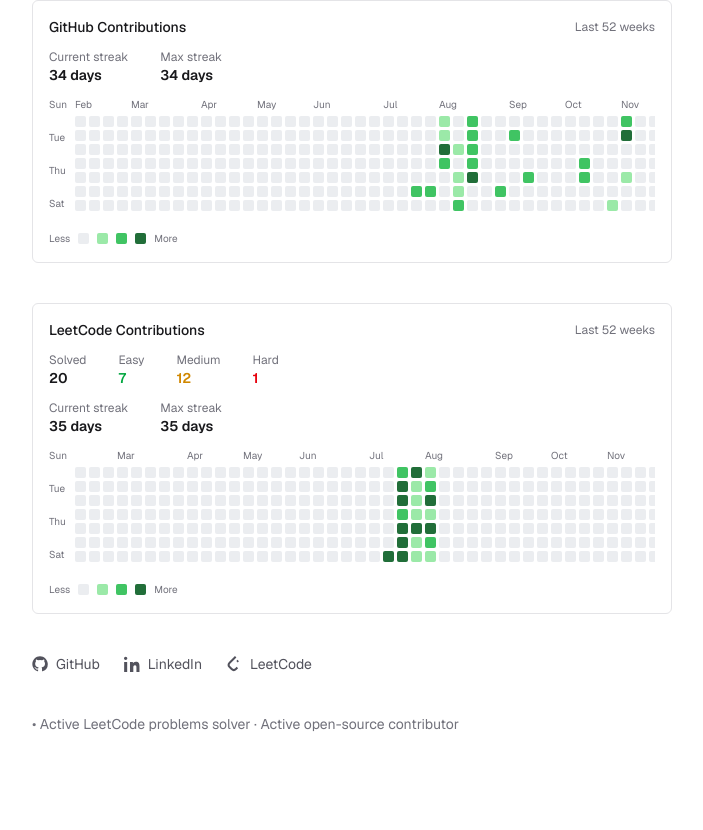
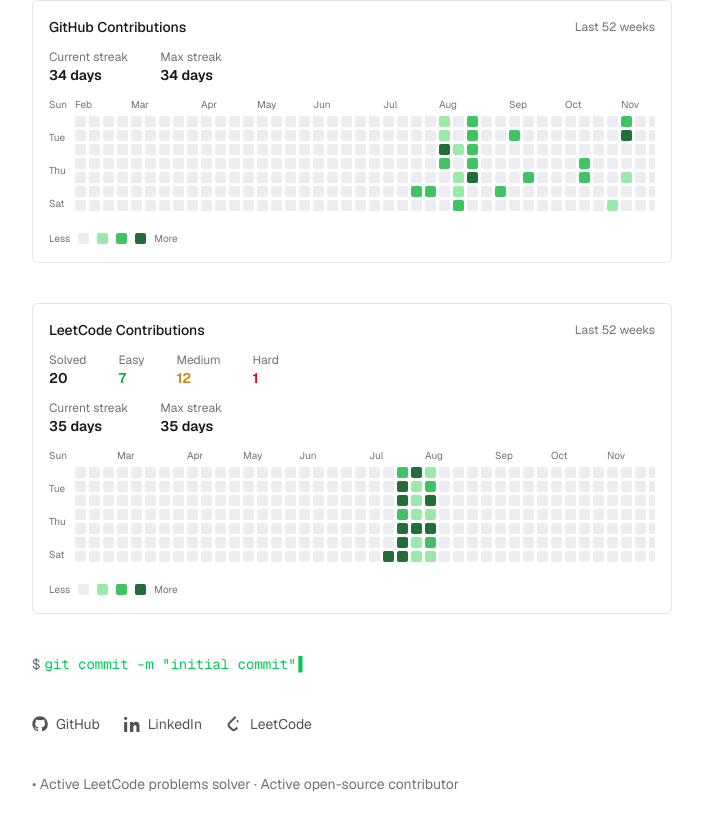
Before and after one commit to ADC-1747/portfolio_all, a Next.js app: page / in a window 1280 px wide. Shown: the part 1314-2144 px from the top of the page, without its empty margins (288-991 px from the left). Built offline with nearby package versions, Linux system fonts and the light colour scheme.

Commit message:
feat: one single workflow for github and leetcode.

```diff
--- /dev/null
+++ b/app/components/StreamingText.tsx
@@ -0,0 +1,78 @@
+
+"use client";
+
+import { useEffect, useState } from "react";
+
+type StreamingCLIProps = {
+  commands: string[];        // ["npm run build", "pnpm dev"]
+  typingSpeed?: number;      // ms per character
+  deletingSpeed?: number;    // ms per character
+  pauseAfterType?: number;   // ms before deleting
+  loop?: boolean;
+  className?: string;
+};
+
+export default function StreamingText({
+  commands,
+  typingSpeed = 40,
+  deletingSpeed = 25,
+  pauseAfterType = 1200,
+  loop = true,
+  className = "",
+}: StreamingCLIProps) {
+  const [text, setText] = useState("");
+  const [cmdIndex, setCmdIndex] = useState(0);
+  const [isDeleting, setIsDeleting] = useState(false);
+
+  useEffect(() => {
+    let timeout: NodeJS.Timeout;
+    const current = commands[cmdIndex];
+
+    if (!isDeleting) {
+      // Typing
+      if (text.length < current.length) {
+        timeout = setTimeout(() => {
+          setText(current.slice(0, text.length + 1));
+        }, typingSpeed);
+      } else {
+        // Finished typing
+        timeout = setTimeout(() => {
+          setIsDeleting(true);
+        }, pauseAfterType);
+      }
+    } else {
+      // Deleting
+      if (text.length > 0) {
+        timeout = setTimeout(() => {
+          setText(text.slice(0, -1));
+        }, deletingSpeed);
+      } else {
+        setIsDeleting(false);
+        setCmdIndex((prev) =>
+          loop ? (prev + 1) % commands.length : prev
+        );
+      }
+    }
+
+    return () => clearTimeout(timeout);
+  }, [
+    text,
+    isDeleting,
+    cmdIndex,
+    commands,
+    typingSpeed,
+    deletingSpeed,
+    pauseAfterType,
+    loop,
+  ]);
+
+  return (
+    <div
+      className={`flex items-center font-mono text-sm ${className}`}
+    >
+      <span className="mr-1 text-zinc-500">$</span>
+      <span>{text}</span>
+      <span className="ml-[2px] animate-pulse">▍</span>
+    </div>
+  );
+}
--- a/app/page.tsx
+++ b/app/page.tsx
@@ -2,6 +2,7 @@
 import Link from "next/link";
 import GitHubContributions from "./components/GitHubContributions";
 import LeetCodeContributions from "./components/LeetCodeContributions";
+import StreamingText from "./components/StreamingText";
 
 export default function Home() {
   return (
@@ -178,6 +179,16 @@
       <LeetCodeContributions />
 
 
+
+<StreamingText
+  commands={[
+    "npm run build",
+    "pnpm dev",
+    "git commit -m \"initial commit\"",
+  ]}
+  className="text-green-500"
+/>
+
         {/* Social Links */}
         <div className="flex flex-wrap items-center gap-6 text-sm text-zinc-600 dark:text-zinc-400">
           {/* GitHub */}
```
